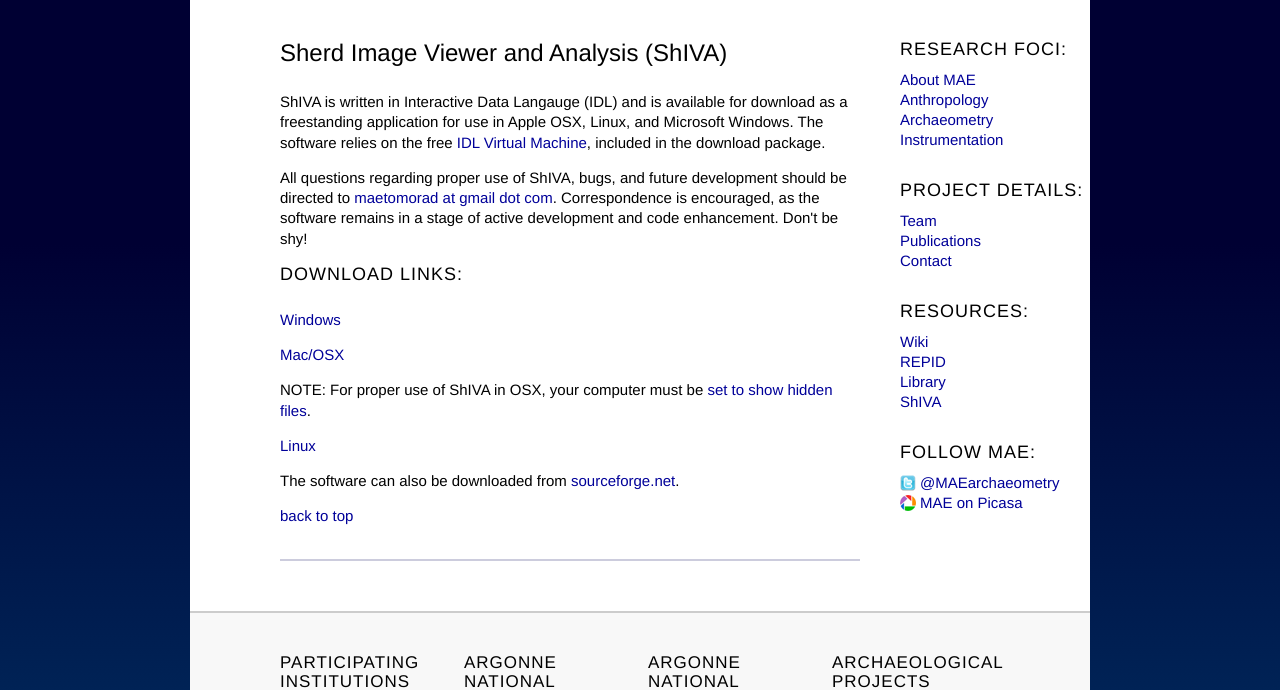
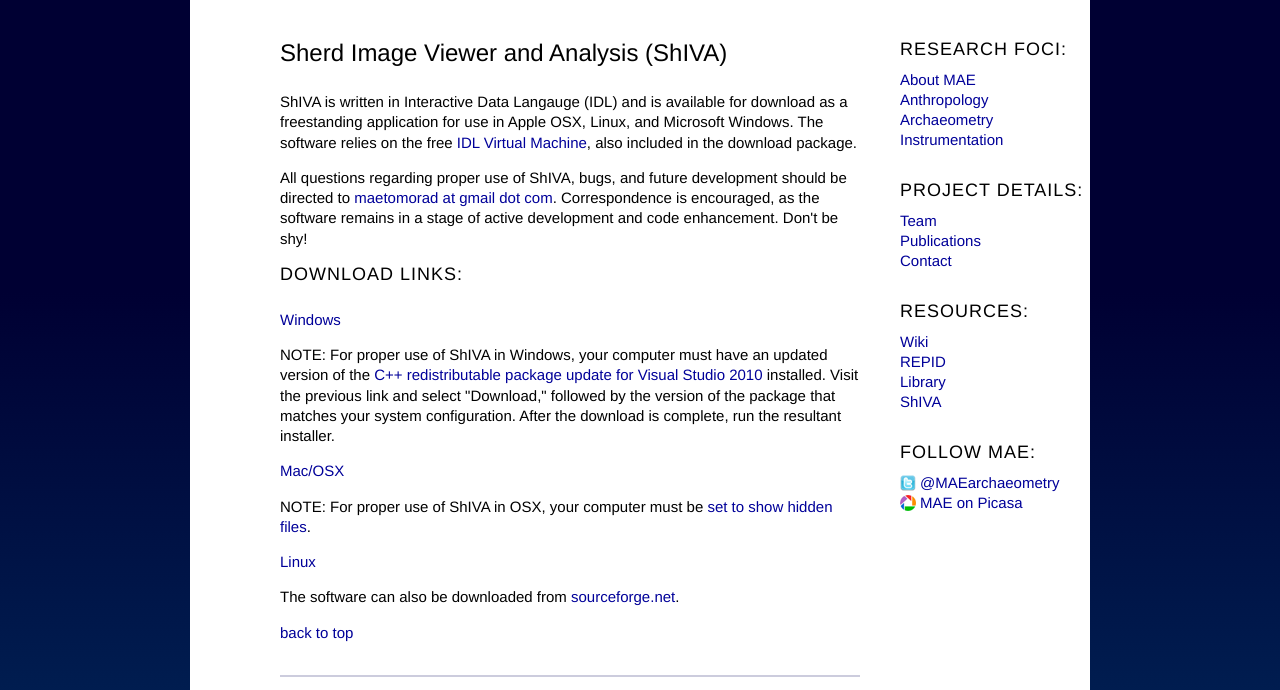
Before and after one commit to maetomorad/MAE, a PHP site: page /ShIVA.php in a window 1280 px wide. Shown: the part 415-1105 px from the top of the page. Run offline with PHP 8.4, Linux system fonts and the light colour scheme; some libraries are stand-ins or nearby versions.

Commit message:
edits and C++ enhancement to ShIVA page

```diff
--- a/ShIVA.php
+++ b/ShIVA.php
@@ -15,14 +15,15 @@
 			<div id="content_inner">
 
 				<h2>Sherd Image Viewer and Analysis (ShIVA)</h2>
-                <p> ShIVA is written in Interactive Data Langauge (IDL) and is available for download as a freestanding application for use in Apple OSX, Linux, and Microsoft Windows. The software relies on the free <a href="http://www.exelisvis.com/Support/HelpArticlesDetail/TabId/219/ArtMID/900/ArticleID/12395/The-IDL-Virtual-Machine.aspx">IDL Virtual Machine</a>, included in the download package.</p>
+                <p> ShIVA is written in Interactive Data Langauge (IDL) and is available for download as a freestanding application for use in Apple OSX, Linux, and Microsoft Windows. The software relies on the free <a href="http://www.exelisvis.com/Support/HelpArticlesDetail/TabId/219/ArtMID/900/ArticleID/12395/The-IDL-Virtual-Machine.aspx">IDL Virtual Machine</a>, also included in the download package.</p>
                 <p>All questions regarding proper use of ShIVA, bugs, and future development should be directed to <a href="mailto:maetomorad@gmail.com">maetomorad at gmail dot com</a>. Correspondence is encouraged, as the software remains in a stage of active development and code enhancement. Don't be shy!</p>
                 <h3>Download Links:</h3>
                 <p><a href="ShIVA_windows.zip">Windows</a></p>
+                <p>NOTE: For proper use of ShIVA in Windows, your computer must have an updated version of the <a href="https://www.microsoft.com/en-us/download/details.aspx?id=26999">C++ redistributable package update for Visual Studio 2010</a> installed. Visit the previous link and select "Download," followed by the version of the package that matches your system configuration. After the download is complete, run the resultant installer.
                 <p><a href="ShIVA.dmg">Mac/OSX</a></p>
                 <p>NOTE: For proper use of ShIVA in OSX, your computer must be <a href="http://www.macworld.co.uk/how-to/mac-software/how-show-hidden-files-in-mac-os-x-finder-funter-3520878/">set to show hidden files</a>.
                 <p><a href="ShIVA.pro">Linux</a></p>
-                <p>The software can also be downloaded from <a href="sourceforge.net">sourceforge.net</a>.</p>
+                <p>The software can also be downloaded from <a href="http://sourceforge.net">sourceforge.net</a>.</p>
 
 
 
```
